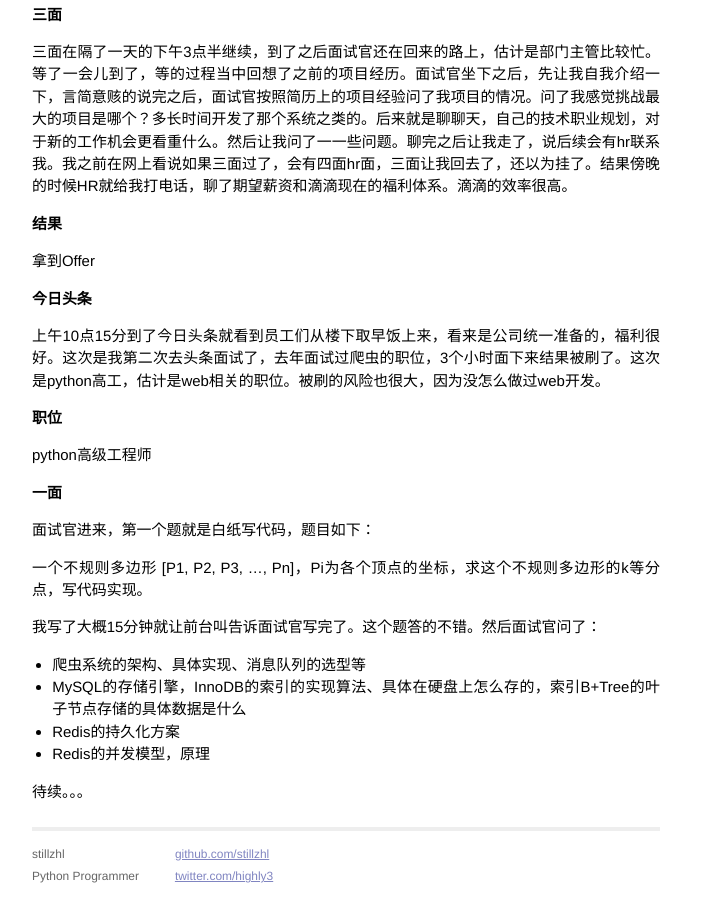
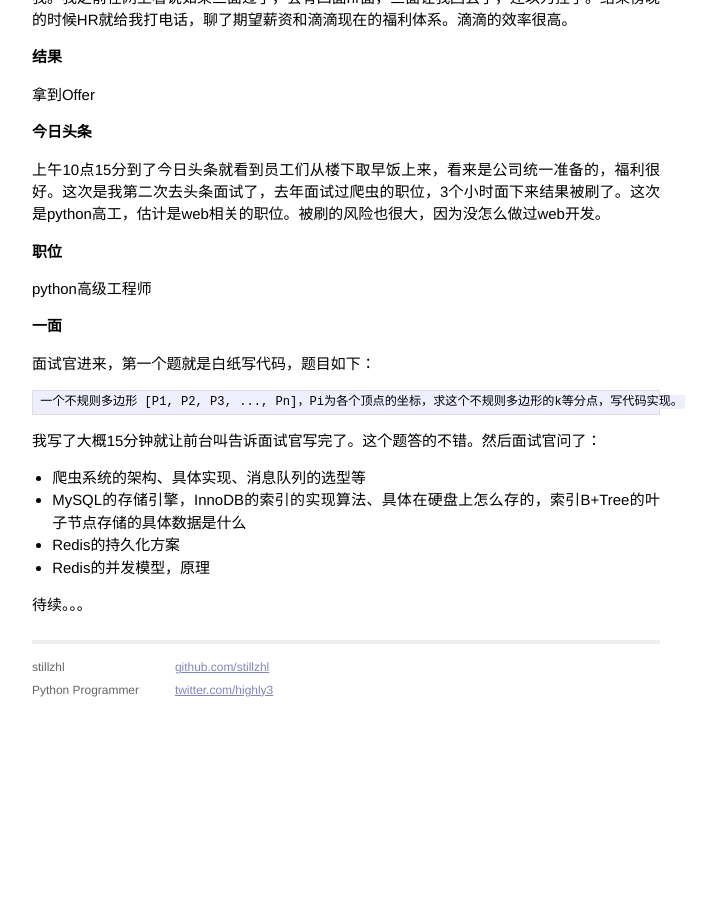
Before and after one commit to stillzhl/stillzhl.github.io, a Jekyll site: the page built from _posts/2015-09-21-interview-summarization.md, in a window 1280 px wide and 900 px high, scrolled down 2173 px. Shown: the whole window, without its empty margins (294-1010 px from the left). Built offline with Jekyll 4.4.1, drawn with Linux system fonts in a browser that asks for light colours; Markdown is read by kramdown in place of the engine named in the settings; after the commit the page ends 2886 px from its top, so only the background shows below that; part of the change alters nothing that is shown; some of the changed text lies outside the part shown.

```diff
--- a/_posts/2015-09-21-interview-summarization.md
+++ b/_posts/2015-09-21-interview-summarization.md
@@ -4,43 +4,34 @@ title: 面试总结
 ---
 
 #面试总结
+
 这次找工作通过[100offer](http://www.100offer.com/i/Fbmo5sDR)来拍卖自己，共收到15个面试邀请，拒绝了4家公司的邀请，接受面邀的11家公司里边9家公司的hr联系了我，确认了面试时间和地点。[100offer](http://www.100offer.com/i/Fbmo5sDR)的效率确实非常高，而且会有专门的招聘体验师来指导一些面试的技巧和介绍一些目标公司的情况，这里给他们点个赞。
 
-真正去面试的9家公司：
+最终去面试的9家公司：
 
-> 面包旅行 python高级开发工程师
->
-> tataUFO Sr Data Engineer
->
-> 乐视 Python工程师
->
-> 今日头条 python高级工程师
->
-> 新浪微博 服务端开发工程师
->
-> 滴滴打车 Linux服务器开发工程师
->
-> 美餐网 go工程师
->
-> 奇虎360 高级软件开发工程师-Python语言
->
-> OneAPM蓝海讯通 Python工程师
+*  面包旅行 python高级开发工程师
+*  tataUFO Sr Data Engineer
+*  乐视 Python工程师
+*  今日头条 python高级工程师
+*  新浪微博 服务端开发工程师
+*  滴滴打车 Linux服务器开发工程师
+*  美餐网 go工程师
+*  奇虎360 高级软件开发工程师-Python语言
+*  OneAPM蓝海讯通 Python工程师
 
 
 拒掉面邀的4家公司：
-> 51Talk Python工程师
->
-> 美菜网 Python工程师
->
-> 暴风魔镜 后台工程师（偏爬虫）
->
-> 新窝网 python工程师
+
+* 51Talk Python工程师
+* 美菜网 Python工程师
+* 暴风魔镜 后台工程师（偏爬虫）
+* 新窝网 python工程师
 
 
-发来面邀，但是没有hr联系的，大点的公司还是效率比较低下的
-> 美团 Python工程师
->
-> 阿里云 Python工程师
+发来面邀，但是没有hr联系的，大点的公司还是效率比较低下的：
+
+* 美团 Python工程师
+* 阿里云 Python工程师
 
 
 下面我选了几家我认为面试水平比较高的、注重基础和系统设计的公司，分享一下面试过程。
@@ -61,10 +52,10 @@ Linux服务器开发工程师
 * Redis 的持久化方式有哪些？实现原理
 * Python 的装饰器是什么？如何写？如何实现的？（因为从我简历看出我之前写python，所以问了python的一个题）
 * 白纸写代码，语言不限，面试官说给你15分钟，就出去了
->
-> 计算两个有序集合的差集，例如
->
->		[1, 4, 7, 9] - [5, 7, 11, 14] => [1, 4, 9]
+
+     计算两个有序集合的差集，例如
+
+    		[1, 4, 7, 9] - [5, 7, 11, 14] => [1, 4, 9]
 
 
 ### 二面
@@ -102,7 +93,7 @@ python高级工程师
 ### 一面
 面试官进来，第一个题就是白纸写代码，题目如下：
 
-> 一个不规则多边形 [P1, P2, P3, ..., Pn]，Pi为各个顶点的坐标，求这个不规则多边形的k等分点，写代码实现。
+    一个不规则多边形 [P1, P2, P3, ..., Pn]，Pi为各个顶点的坐标，求这个不规则多边形的k等分点，写代码实现。
 
 我写了大概15分钟就让前台叫告诉面试官写完了。这个题答的不错。然后面试官问了：
 
```
